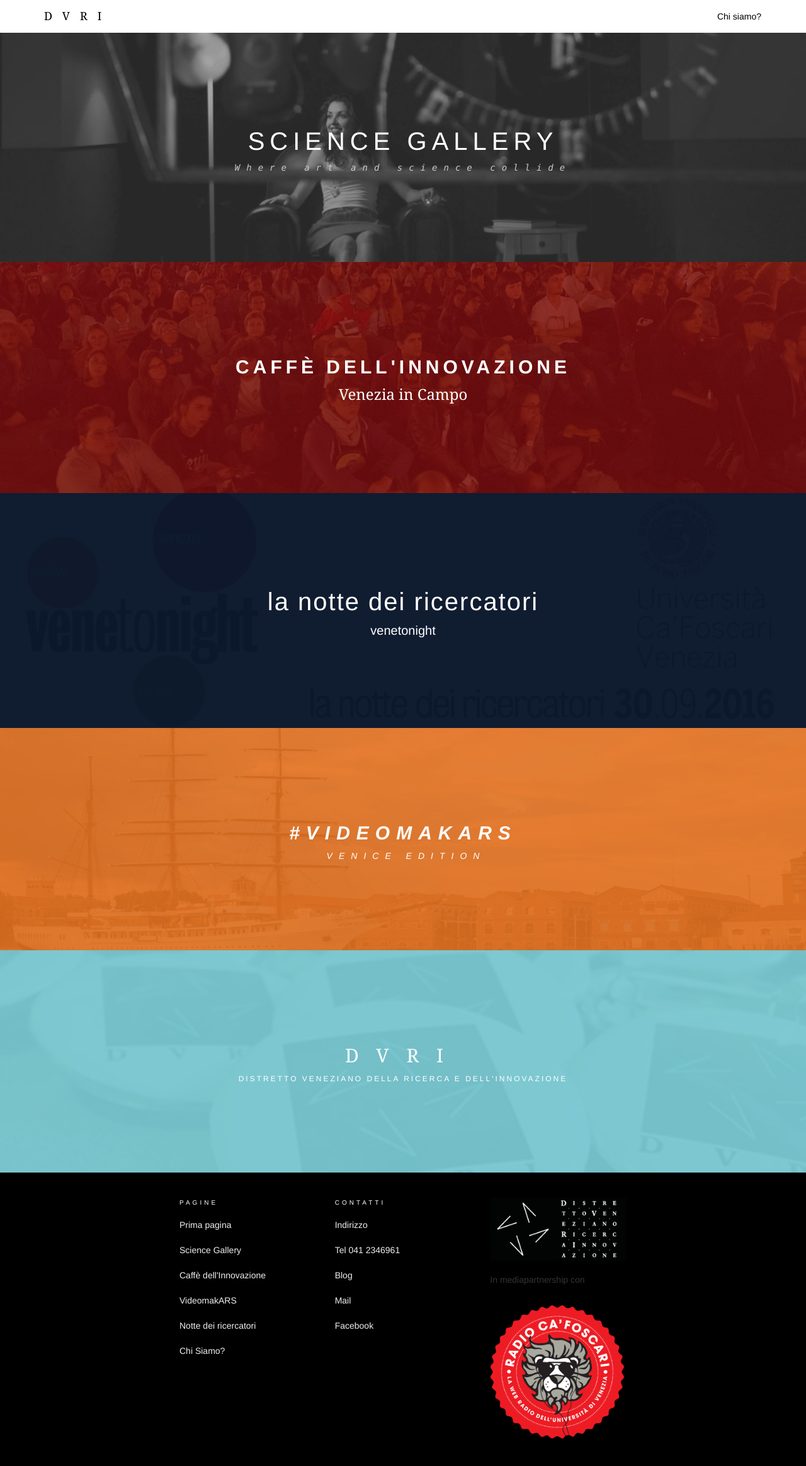
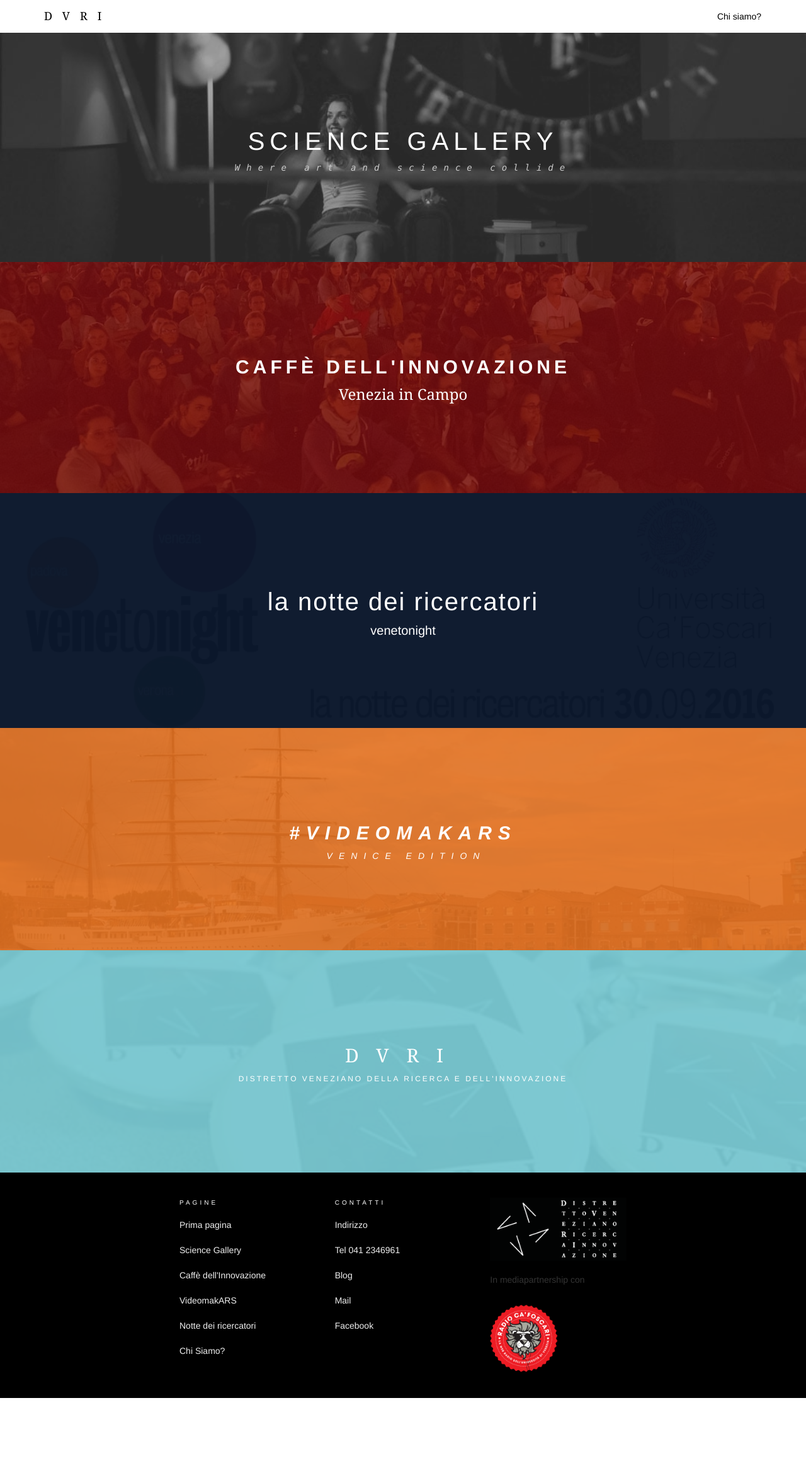
Before and after one commit to simonini/dvri-j-theme, a Jekyll site: the page built from index.html, in a window 1280 px wide. Shown: the whole page at 63% size. Built offline with Jekyll 4.4.1, drawn with Linux system fonts in a browser that asks for light colours; after the commit the page ends 2220 px from its top, so only the background shows below that.

Commit message:
Update footer.html

```diff
--- a/_includes/footer.html
+++ b/_includes/footer.html
@@ -32,7 +32,7 @@
     </div>
           <div class="col-sm-4">
             <p> In mediapartnership con </p>
-    <img src="{{ site.baseurl }}/assets/Logo-Radiocafoscari-.png" style="max-width: 100%">
+    <img src="{{ site.baseurl }}/assets/Logo-Radiocafoscari-.png" style="max-width: 50%">
     </div>
 
     </div><!--.row-->
```
